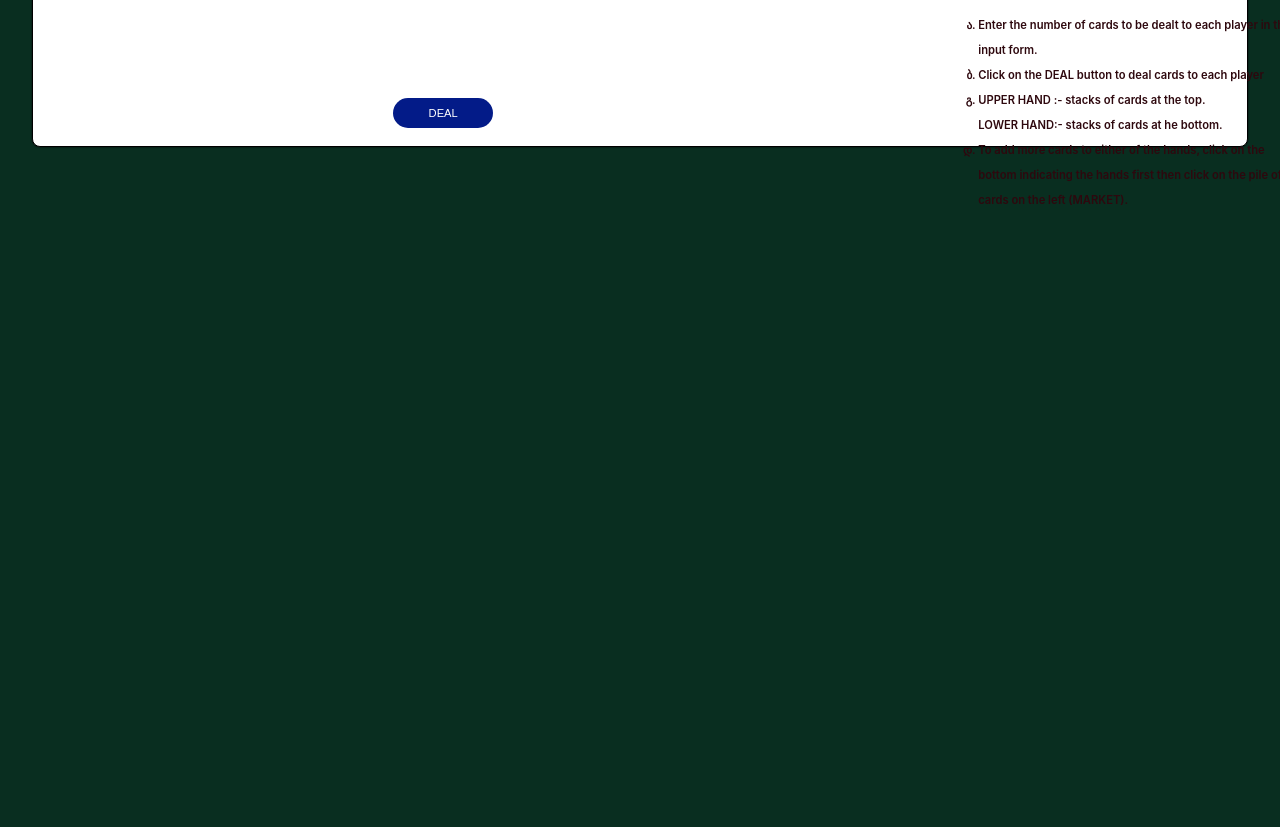
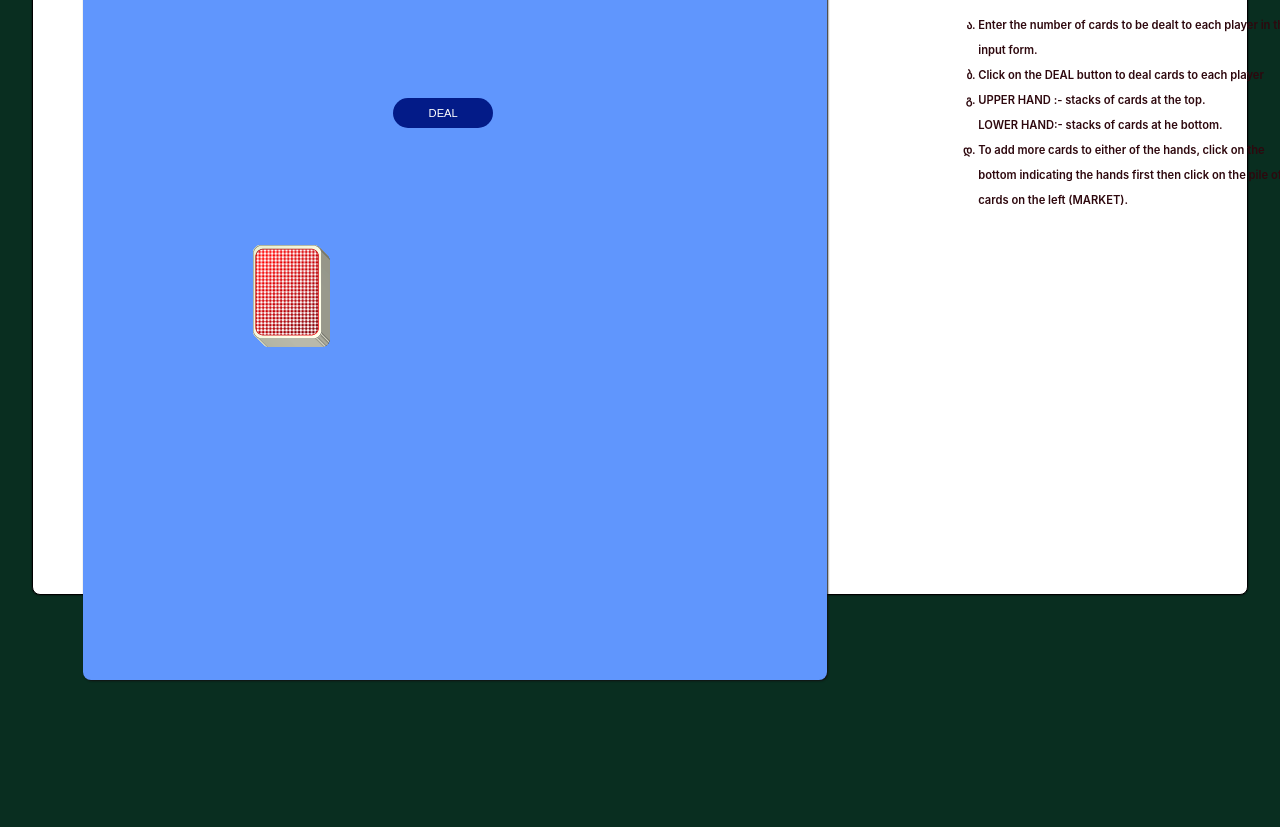
Before and after one commit to shina1/cardGame, a plain HTML site: page index.html in a window 1280 px wide. Shown: the part 187-1014 px from the top of the page. Before the commit the page ends 800 px from the top, so only its background shows below. Drawn offline with Linux system fonts and the light colour scheme.

Commit message:
adjust background position

```diff
--- a/whot.css
+++ b/whot.css
@@ -12,7 +12,7 @@ body {
   border: solid 1px black;
   font-family: arial, sans-serif;
   padding: 0 50px;
-  height: 100%;
+  height: 95vh;
   font-family: -apple-system, BlinkMacSystemFont, "Segoe UI", Roboto, Oxygen,
     Ubuntu, Cantarell, "Open Sans", "Helvetica Neue", sans-serif;
 }
@@ -46,6 +46,9 @@ button {
   height: 30px;
   width: 100px;
   margin: 8px auto;
+}
+button:hover{
+  cursor: pointer;
 }
 img.preload {
   display: none;
```
